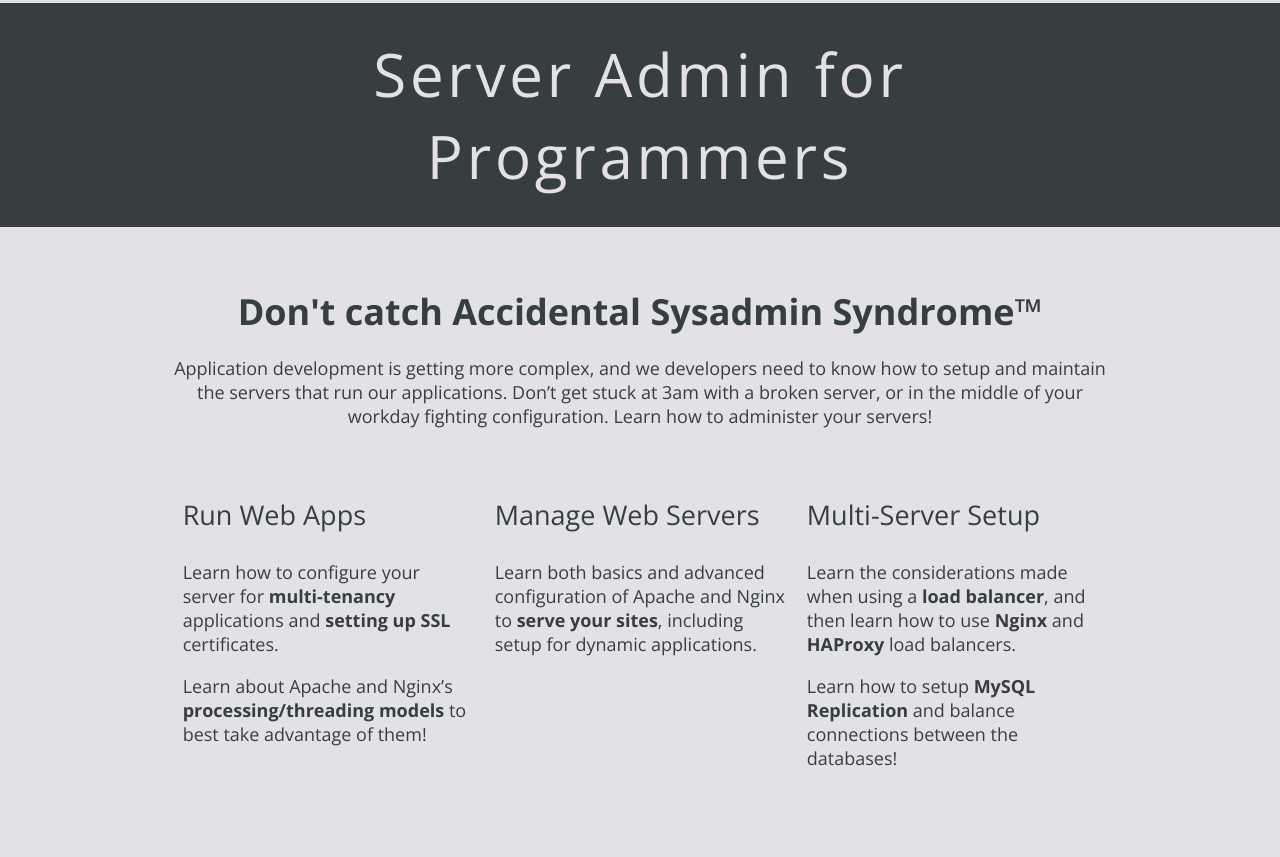
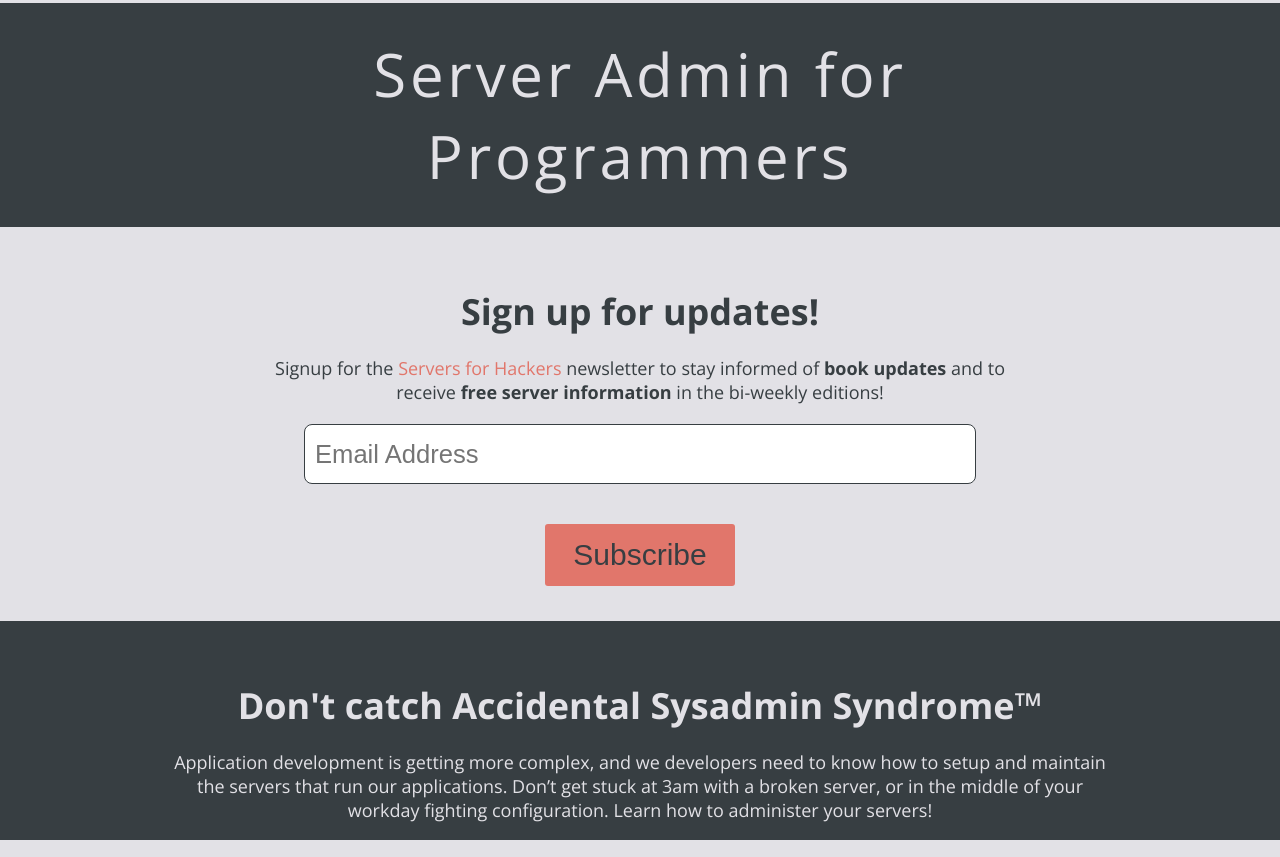
Before and after one commit to Servers-for-Hackers/book-site, a website: page index.html in a window 1280 px wide. Shown: the part 720-1577 px from the top of the page. Drawn offline with nearby package versions, Linux system fonts and the light colour scheme.

Commit message:
social proof

```diff
--- a/index.html
+++ b/index.html
@@ -57,7 +57,24 @@
         </div>
     </section>
 
-    <section class="basic" id="content">
+    <section class="basic" id="signup">
+        <div class="breadth">
+            <article>
+                <h2>Sign up for updates!</h2>
+                <p>Signup for the <a href="https://serversforhackers.com">Servers for Hackers</a> newsletter to stay informed of <strong>book updates</strong> and to<br />receive <strong>free server information</strong> in the bi-weekly editions!</p>
+                <form action="https://serversforhackers.us3.list-manage.com/subscribe/post?u=a8135265ae1b33559181e2f60&amp;id=5b5ccc2ff7" method="post" _lpchecked="1">
+                    <ul>
+                        <li><input type="email" name="EMAIL" placeholder="Email Address" class="txt" value=""></li>
+                        <li><button type="submit" class="button submit bookplus">Subscribe</button></li>
+                    </ul>
+                    <div style="position: absolute; left: -5000px;"><input type="text" name="b_a8135265ae1b33559181e2f60_5b5ccc2ff7" value=""></div>
+                    <input type="hidden" name="MMERGE3" value="ebook" />
+                </form>
+            </article>
+        </div>
+    </section>
+
+    <section class="dark basic" id="content">
         <div class="breadth">
             <article>
                 <h2>Don't catch Accidental Sysadmin Syndrome™</h2>
@@ -136,7 +153,7 @@
             </article>
         </div>
     </section>
-
+<!--
     <section class="basic" id="price-header">
         <div class="breadth">
             <article>
@@ -181,7 +198,7 @@
             </article>
         </div>
     </section>
-
+-->
     <section class="basic" id="signup">
         <div class="breadth">
             <article>
```
